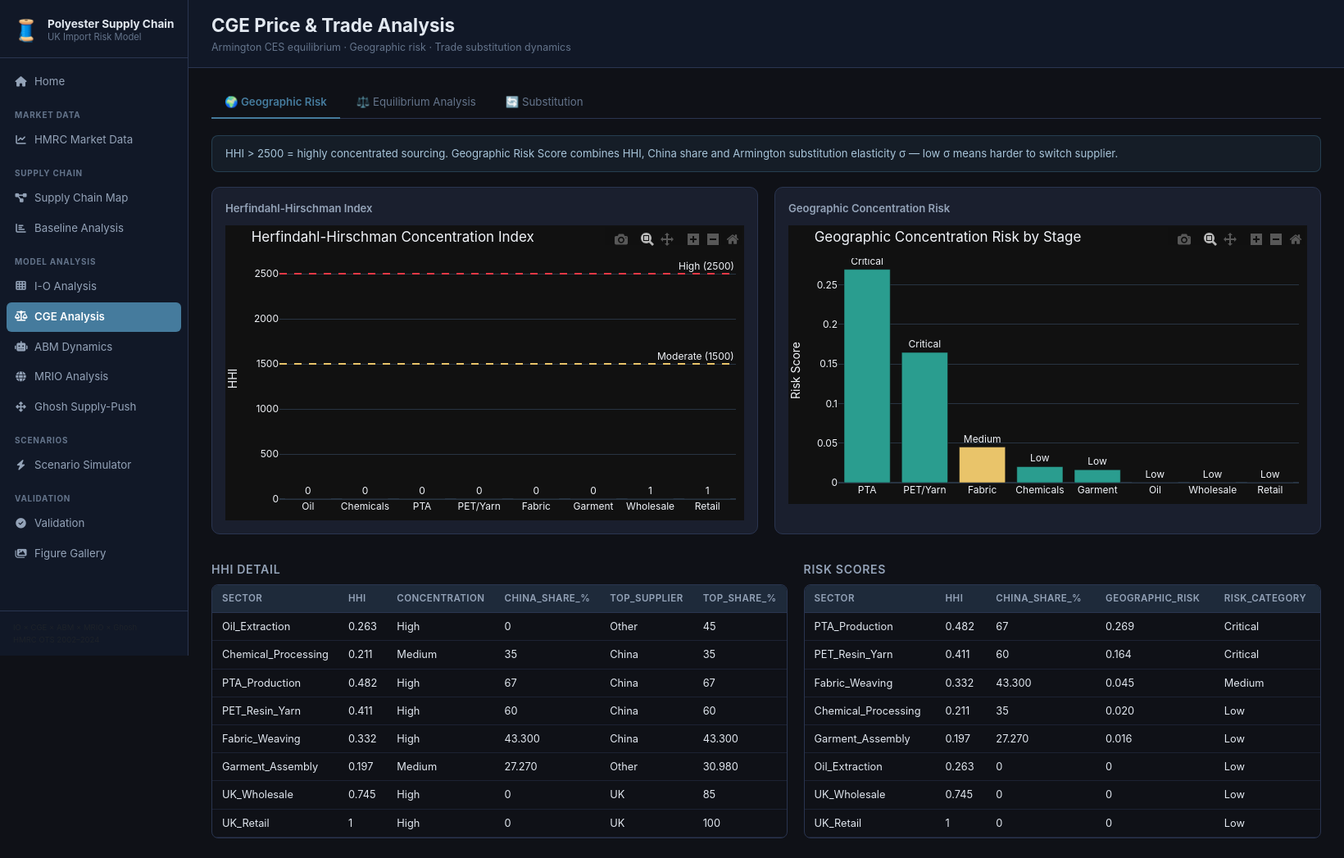
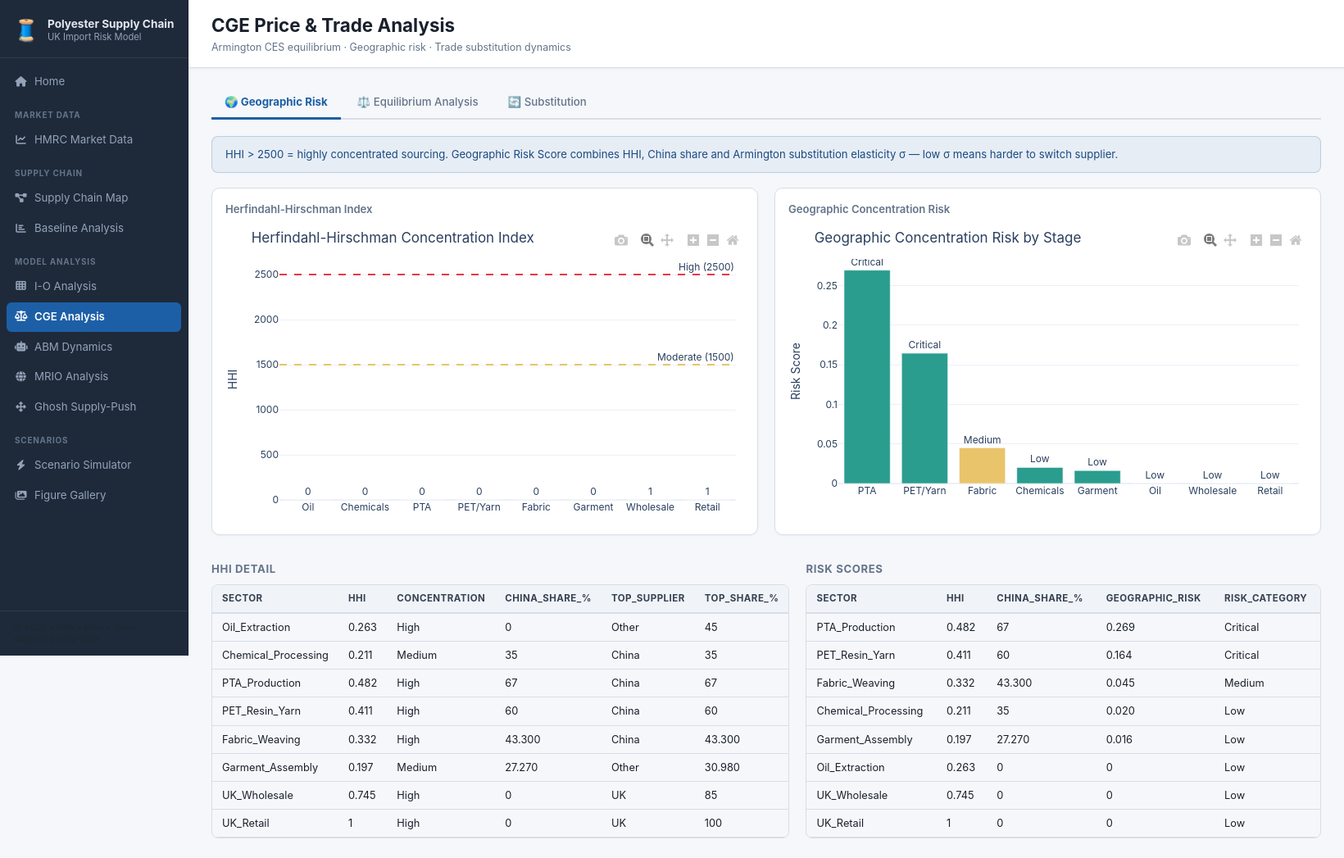
Before and after one commit to zhangmin1006/polyester-supply-chain-model, a Flask app: page /cge in a window 1640 px wide. Shown: the whole page at 82% size. Run offline with Flask 3, Linux system fonts and the light colour scheme; some libraries are stand-ins or nearby versions.

Commit message:
Switch to light theme, remove validation section from dashboard

```diff
--- a/model/webapp/server.py
+++ b/model/webapp/server.py
@@ -46,7 +46,7 @@ COUNTRY_COLORS = {
 }
 HMRC_SEASONAL = [0.993,0.909,1.026,0.941,0.963,0.963,1.052,1.062,1.099,1.145,0.977,0.871]
 MONTHS        = ["Jan","Feb","Mar","Apr","May","Jun","Jul","Aug","Sep","Oct","Nov","Dec"]
-DARK          = "plotly_dark"
+DARK          = "plotly_white"
 SCENARIO_NAMES = {
     "S1":"PTA Production Shock",
     "S2":"MEG Supply Disruption",
@@ -167,10 +167,6 @@ def scenarios():
                 "desc":v.description[:120]+"…"}
                for k,v in ALL_SCENARIOS.items()]
     return render_template("scenarios.html", scenarios=sc_list)
-
-@app.route("/validation")
-def validation():
-    return render_template("validation.html")
 
 @app.route("/gallery")
 def gallery():
@@ -729,28 +725,6 @@ def api_scenarios_all():
 # API — VALIDATION
 # ══════════════════════════════════════════════════════════════════════════════
 
-@app.route("/api/validation")
-def api_validation():
-    from real_data import HMRC_VALIDATION_BENCHMARKS as VB
-    bench = [
-        {"event":"V1 COVID-19 (2020)","metric":"China import value",
-         "hmrc":f"{VB['V1_COVID_china_value_pct']:+.1f}%","category":"Volume shock"},
-        {"event":"V1 COVID-19 (2020)","metric":"Total UK synthetic apparel",
-         "hmrc":f"{VB['V1_COVID_total_value_pct']:+.1f}%","category":"Volume shock"},
-        {"event":"V5 Red Sea (Jan 2024)","metric":"NON-EU imports",
-         "hmrc":f"{VB['V5_RedSea_jan_value_pct']:+.1f}%","category":"Shipping"},
-        {"event":"V5 Red Sea (Feb 2024)","metric":"NON-EU imports",
-         "hmrc":f"{VB['V5_RedSea_feb_value_pct']:+.1f}%","category":"Shipping"},
-        {"event":"V5 Red Sea (Mar 2024)","metric":"NON-EU imports",
-         "hmrc":f"{VB['V5_RedSea_mar_value_pct']:+.1f}%","category":"Shipping"},
-        {"event":"V5 Red Sea (H1 2024)","metric":"NON-EU H1",
-         "hmrc":f"{VB['V5_RedSea_H1_value_pct']:+.1f}%","category":"Shipping"},
-        {"event":"V6 Shanghai (Q2 2022)","metric":"China import value",
-         "hmrc":f"{VB['V6_Shanghai_Q2_china_value_pct']:+.1f}%","category":"Price/energy"},
-        {"event":"V7 Ukraine (2022)","metric":"Annual import value",
-         "hmrc":f"{VB['V7_Ukraine_annual_value_pct']:+.1f}%","category":"Price shock"},
-    ]
-    return jsonify({"benchmarks": bench})
 
 
 # ══════════════════════════════════════════════════════════════════════════════
--- a/model/webapp/static/css/main.css
+++ b/model/webapp/static/css/main.css
@@ -1,15 +1,16 @@
 /* ── Root variables ─────────────────────────────────────────────────────────── */
 :root {
-  --bg:        #0f1117;
-  --bg-card:   #1a1f2e;
-  --bg-hover:  #232a3b;
-  --border:    #2a3550;
-  --accent:    #457b9d;
-  --accent2:   #2a9d8f;
-  --danger:    #e63946;
-  --warn:      #e9c46a;
-  --text:      #e2e8f0;
+  --bg:        #f5f7fa;
+  --bg-card:   #ffffff;
+  --bg-hover:  #eef1f6;
+  --border:    #d8dde8;
+  --accent:    #1d5fa6;
+  --accent2:   #0f8c7e;
+  --danger:    #d32f2f;
+  --warn:      #b45309;
+  --text:      #1a202c;
   --text-muted:#64748b;
+  --sidebar-bg:#1e2a3a;
   --sidebar-w: 230px;
   --header-h:  64px;
 }
@@ -29,8 +30,8 @@ body {
 #sidebar {
   width: var(--sidebar-w);
   min-height: 100vh;
-  background: #111827;
-  border-right: 1px solid var(--border);
+  background: var(--sidebar-bg);
+  border-right: 1px solid #162030;
   display: flex;
   flex-direction: column;
   flex-shrink: 0;
@@ -45,11 +46,11 @@ body {
   align-items: center;
   gap: 10px;
   padding: 18px 16px 14px;
-  border-bottom: 1px solid var(--border);
+  border-bottom: 1px solid rgba(255,255,255,0.08);
 }
 .sidebar-icon  { font-size: 1.6rem; }
-.sidebar-title { font-size: 0.85rem; font-weight: 700; color: var(--text); line-height:1.2; }
-.sidebar-sub   { font-size: 0.7rem; color: var(--text-muted); }
+.sidebar-title { font-size: 0.85rem; font-weight: 700; color: #e2e8f0; line-height: 1.2; }
+.sidebar-sub   { font-size: 0.7rem;  color: #94a3b8; }
 
 .nav-list { list-style: none; padding: 10px 0; margin: 0; flex: 1; }
 .nav-list li { margin: 1px 8px; }
@@ -58,7 +59,7 @@ body {
   font-weight: 700;
   letter-spacing: 0.08em;
   text-transform: uppercase;
-  color: var(--text-muted);
+  color: #64748b;
   padding: 14px 10px 4px;
 }
 .nav-link {
@@ -72,15 +73,15 @@ body {
   font-size: 0.83rem;
   transition: all 0.15s;
 }
-.nav-link:hover  { background: var(--bg-hover); color: var(--text); }
+.nav-link:hover  { background: rgba(255,255,255,0.07); color: #e2e8f0; }
 .nav-link.active { background: var(--accent); color: #fff; font-weight: 600; }
 .nav-link i { width: 15px; text-align: center; font-size: 0.78rem; }
 
 .sidebar-footer {
   padding: 12px 16px;
-  border-top: 1px solid var(--border);
+  border-top: 1px solid rgba(255,255,255,0.07);
   font-size: 0.68rem;
-  color: var(--text-muted);
+  color: #64748b;
   line-height: 1.6;
 }
 
@@ -94,11 +95,12 @@ body {
 }
 
 .page-header {
-  background: #111827;
+  background: #ffffff;
   border-bottom: 1px solid var(--border);
   padding: 18px 28px 14px;
+  box-shadow: 0 1px 3px rgba(0,0,0,0.06);
 }
-.page-title    { font-size: 1.4rem; font-weight: 700; margin: 0; }
+.page-title    { font-size: 1.4rem; font-weight: 700; margin: 0; color: var(--text); }
 .page-subtitle { font-size: 0.78rem; color: var(--text-muted); margin: 4px 0 0; }
 
 .page-body { padding: 24px 28px; flex: 1; }
@@ -110,11 +112,12 @@ body {
   border-radius: 10px;
   padding: 20px;
   margin-bottom: 20px;
+  box-shadow: 0 1px 4px rgba(0,0,0,0.05);
 }
 .card-title {
-  font-size: 0.88rem;
-  font-weight: 600;
-  color: #94a3b8;
+  font-size: 0.82rem;
+  font-weight: 700;
+  color: var(--text-muted);
   text-transform: uppercase;
   letter-spacing: 0.05em;
   margin-bottom: 14px;
@@ -146,11 +150,12 @@ body {
   padding: 16px;
   margin-bottom: 20px;
   min-height: 80px;
+  box-shadow: 0 1px 3px rgba(0,0,0,0.04);
 }
 .chart-box .chart-title {
   font-size: 0.82rem;
   font-weight: 600;
-  color: #94a3b8;
+  color: var(--text-muted);
   margin-bottom: 10px;
 }
 
@@ -171,31 +176,31 @@ body {
   font-size: 0.8rem;
 }
 .data-table th {
-  background: #1e2a3a;
-  color: #94a3b8;
-  font-weight: 600;
+  background: #f0f4f8;
+  color: #374151;
+  font-weight: 700;
   font-size: 0.72rem;
   text-transform: uppercase;
   letter-spacing: 0.04em;
   padding: 8px 12px;
   text-align: left;
-  border-bottom: 1px solid var(--border);
+  border-bottom: 2px solid var(--border);
   position: sticky;
   top: 0;
 }
 .data-table td {
   padding: 7px 12px;
-  border-bottom: 1px solid rgba(42,53,80,0.5);
+  border-bottom: 1px solid var(--border);
   color: var(--text);
 }
-.data-table tr:hover td { background: var(--bg-hover); }
+.data-table tr:hover td { background: #f0f4f8; }
 .table-wrap { overflow-x: auto; border-radius: 8px; border: 1px solid var(--border); max-height: 360px; overflow-y: auto; }
 
 /* ── Tabs ────────────────────────────────────────────────────────────────────── */
 .tab-bar {
   display: flex;
   gap: 4px;
-  border-bottom: 1px solid var(--border);
+  border-bottom: 2px solid var(--border);
   margin-bottom: 20px;
   flex-wrap: wrap;
 }
@@ -203,15 +208,16 @@ body {
   padding: 8px 16px;
   background: none;
   border: none;
-  border-bottom: 2px solid transparent;
+  border-bottom: 3px solid transparent;
   color: var(--text-muted);
   font-size: 0.83rem;
   cursor: pointer;
   transition: all 0.15s;
-  margin-bottom: -1px;
+  margin-bottom: -2px;
+  font-weight: 500;
 }
-.tab-btn:hover  { color: var(--text); }
-.tab-btn.active { color: var(--accent); border-bottom-color: var(--accent); font-weight: 600; }
+.tab-btn:hover  { color: var(--accent); }
+.tab-btn.active { color: var(--accent); border-bottom-color: var(--accent); font-weight: 700; }
 .tab-pane { display: none; }
 .tab-pane.active { display: block; }
 
@@ -257,25 +263,25 @@ input[type="range"].form-control { padding: 4px; cursor: pointer; }
   cursor: pointer;
   transition: background 0.15s;
 }
-.btn-secondary-custom:hover { background: #2d3a52; }
+.btn-secondary-custom:hover { background: #dde3ee; }
 
 /* ── Info/alert boxes ────────────────────────────────────────────────────────── */
 .info-box {
-  background: rgba(69,123,157,0.12);
-  border: 1px solid rgba(69,123,157,0.35);
+  background: rgba(29,95,166,0.06);
+  border: 1px solid rgba(29,95,166,0.22);
   border-radius: 8px;
   padding: 12px 16px;
   font-size: 0.82rem;
-  color: #a8c5da;
+  color: #1a4a80;
   margin-bottom: 18px;
 }
 .warn-box {
-  background: rgba(233,196,106,0.1);
-  border: 1px solid rgba(233,196,106,0.35);
+  background: rgba(180,83,9,0.07);
+  border: 1px solid rgba(180,83,9,0.25);
   border-radius: 8px;
   padding: 12px 16px;
   font-size: 0.82rem;
-  color: #e9c46a;
+  color: #92400e;
   margin-bottom: 18px;
 }
 
@@ -331,8 +337,8 @@ input[type="range"].form-control { padding: 4px; cursor: pointer; }
 /* ── Scrollbar ───────────────────────────────────────────────────────────────── */
 ::-webkit-scrollbar { width: 6px; height: 6px; }
 ::-webkit-scrollbar-track { background: var(--bg); }
-::-webkit-scrollbar-thumb { background: #2a3550; border-radius: 3px; }
-::-webkit-scrollbar-thumb:hover { background: #3a4d70; }
+::-webkit-scrollbar-thumb { background: #c0cad8; border-radius: 3px; }
+::-webkit-scrollbar-thumb:hover { background: #a0aab8; }
 
 /* ── Responsive ─────────────────────────────────────────────────────────────── */
 @media (max-width: 768px) {
--- a/model/webapp/templates/base.html
+++ b/model/webapp/templates/base.html
@@ -36,8 +36,6 @@
     <li><a href="/ghosh"    class="nav-link {% if active=='ghosh'      %}active{% endif %}"><i class="fa fa-arrows-alt"></i> Ghosh Supply-Push</a></li>
     <li class="nav-section">SCENARIOS</li>
     <li><a href="/scenarios"class="nav-link {% if active=='scenarios'  %}active{% endif %}"><i class="fa fa-bolt"></i> Scenario Simulator</a></li>
-    <li class="nav-section">VALIDATION</li>
-    <li><a href="/validation"class="nav-link {% if active=='validation'%}active{% endif %}"><i class="fa fa-check-circle"></i> Validation</a></li>
     <li><a href="/gallery"  class="nav-link {% if active=='gallery'    %}active{% endif %}"><i class="fa fa-images"></i> Figure Gallery</a></li>
   </ul>
 
```
Also changed, not shown: other parts of model/webapp/static/css/main.css (+14 -13 lines).
